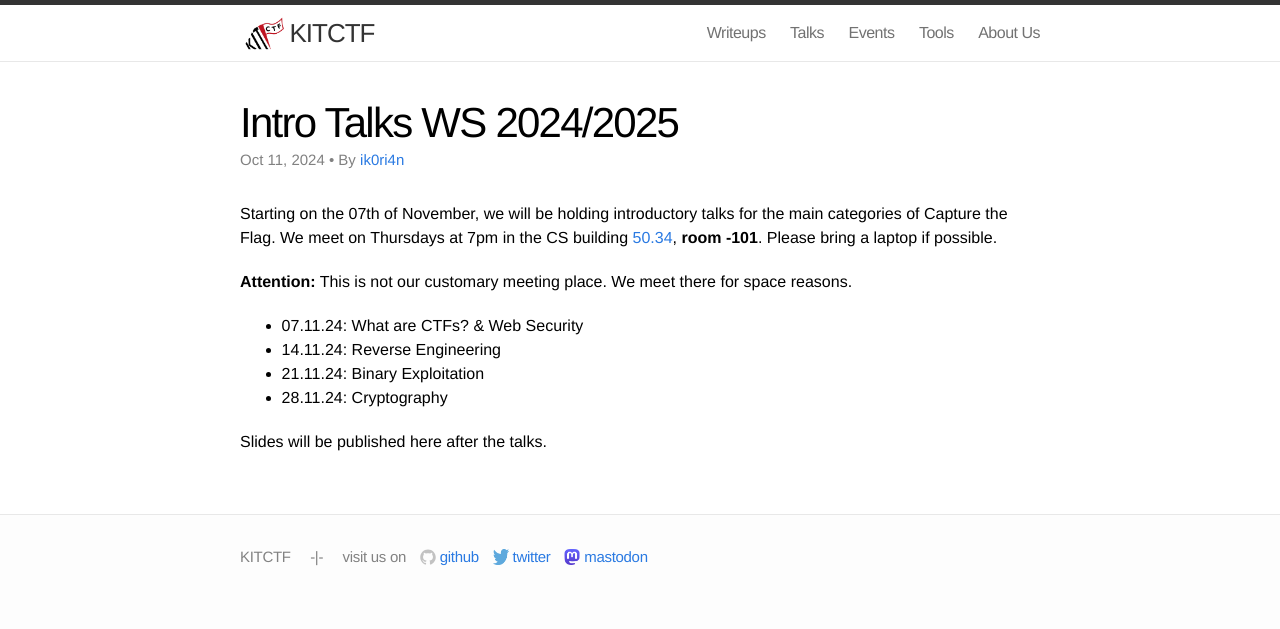
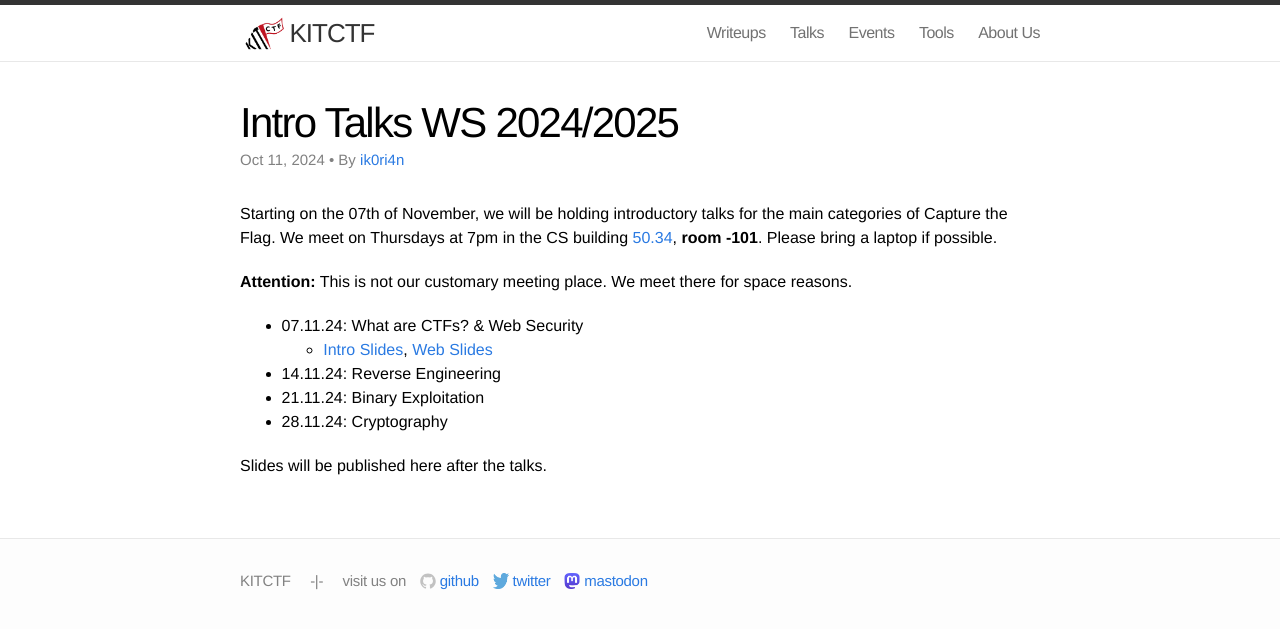
Before and after one commit to kitctf/www, a Jekyll site: the page built from _posts/2024-10-11-intro.md, in a window 1280 px wide. Shown: the top 629 px of the page. Built offline with Jekyll 4.4.1, drawn with Linux system fonts in a browser that asks for light colours.

Commit message:
Add slides for intro and web

```diff
--- a/_posts/2024-10-11-intro.md
+++ b/_posts/2024-10-11-intro.md
@@ -13,6 +13,7 @@ We meet on Thursdays at 7pm in the CS building [50.34](https://www.kit.edu/campu
 **Attention:** This is not our customary meeting place. We meet there for space reasons.
 
  * 07.11.24: What are CTFs? & Web Security
+    * [Intro Slides](/talks/2024-11-07-intro/intro-slides.pdf), [Web Slides](/talks/2024-11-07-web/web-slides.pdf)
  * 14.11.24: Reverse Engineering
  * 21.11.24: Binary Exploitation
  * 28.11.24: Cryptography
```
Also changed, not shown: 2 other files.
